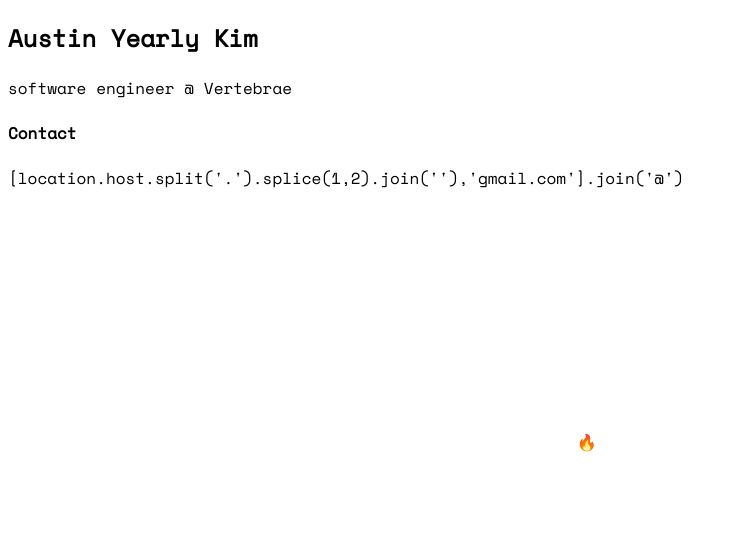
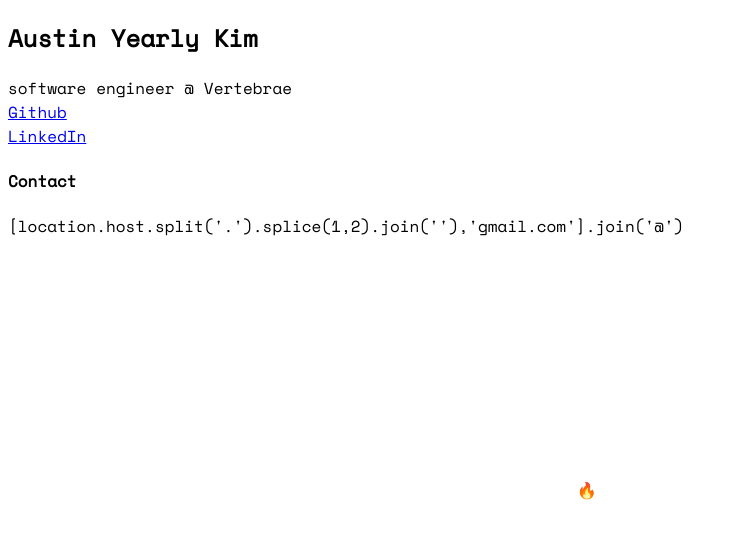
Before and after one commit to austinyearlykim/static, a website: page public/index.html in a window 1280 px wide. Shown: the whole page, without its empty margins (0-736 px from the left). Drawn offline with nearby package versions, Linux system fonts and the light colour scheme.

Commit message:
add github and linkedin

```diff
--- a/public/index.html
+++ b/public/index.html
@@ -11,6 +11,8 @@
   <body>
     <h2>Austin Yearly Kim</h2>
     <div>software engineer @ Vertebrae</div>
+    <div><a href="https://github.com/austinyearlykim">Github</a></div>
+    <div><a href="https://www.linkedin.com/in/austinyearlykim/">LinkedIn</a></div>
     <h4>Contact</h4>
     <div>[location.host.split('.').splice(1,2).join(''),'gmail.com'].join('@')</div>
     </br>
```
Also changed, not shown: README.md.
